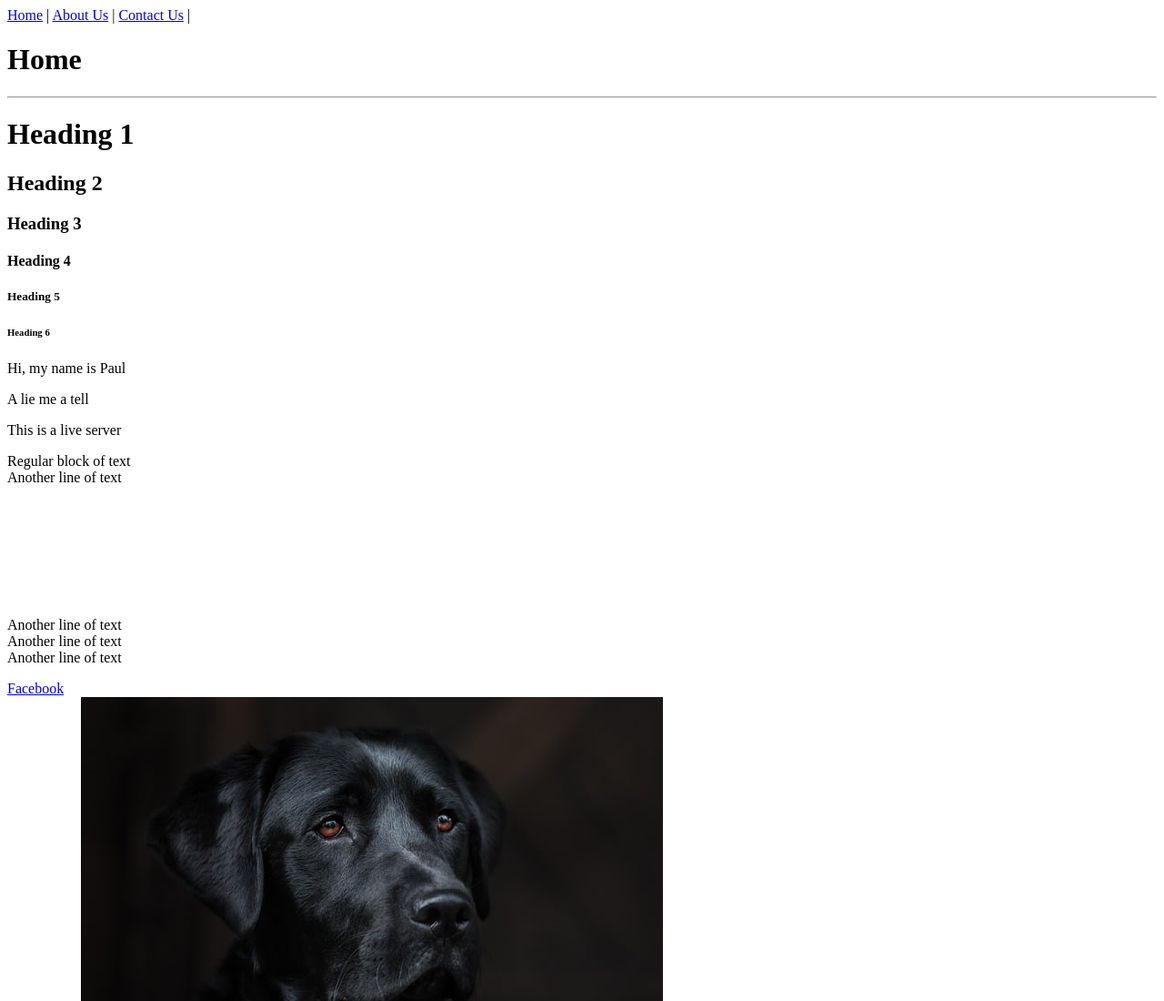
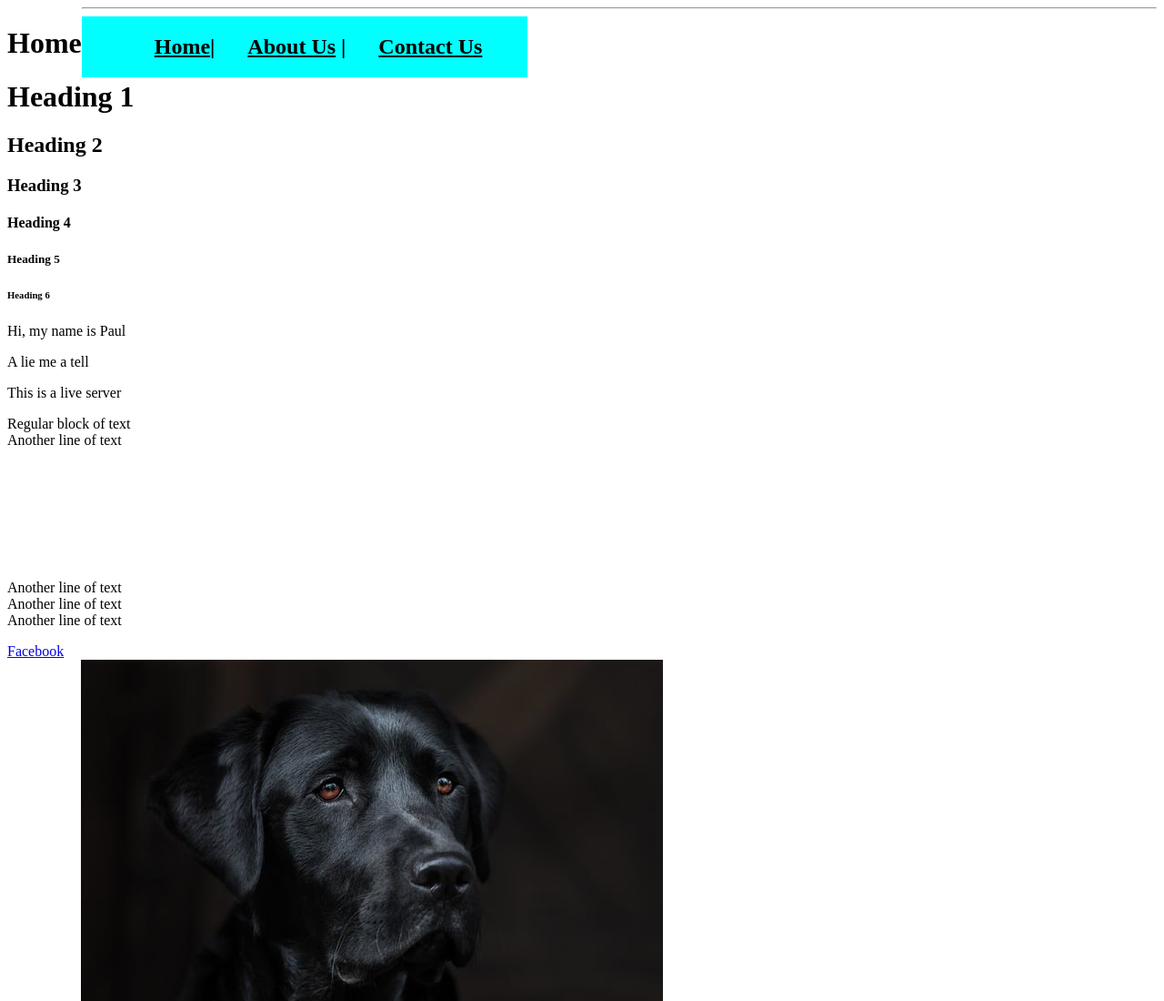
Before and after one commit to trevoirwilliams/website_group_1, a plain HTML site: page index.html in a window 1280 px wide. Shown: the top 1100 px of the page at 91% size. Drawn offline with Linux system fonts and the light colour scheme.

Commit message:
Update index.html

```diff
--- a/index.html
+++ b/index.html
@@ -2,16 +2,45 @@
 <html>
     <head>
         <title>My Website</title>
+        <style>
+.navBar{
+    float: left;
+    padding: 20px 50px;
+
+    background-color: aqua;
+    margin-right: 100px;
+    font-weight: bolder;
+    font-size: x-large;
+}
+
+/* .navBar{
+    float: right;} */
+
+.navLink{
+    padding-left: 30px;
+    color: black;
+
+
+
+}
+
+
+        </style>
     </head>
     <body>
-        <a href="index.html">Home</a> |
-        <a href="aboutus.html">About Us</a> |
-        <a href="contactus.html">Contact Us</a> |
+           <h1 style=" float: left;">
+            Home
+        </h1>
+        <hr>
+        <div  class="navBar" >
+        <a class="navLink" href="index.html">Home</a>|
+        <a class="navLink" href="aboutus.html">About Us</a> |
+        <a class="navLink" href="contactus.html">Contact Us</a>
+    </div>
 
             <br>
-        <h1>Home</h1>
-        <hr>
-        <h1>Heading 1</h1>
+
+        <h1 style=" clear: both;">Heading 1</h1>
         <h2>Heading 2</h2>
         <h3>Heading 3</h3>
         <h4>Heading 4</h4>
```
